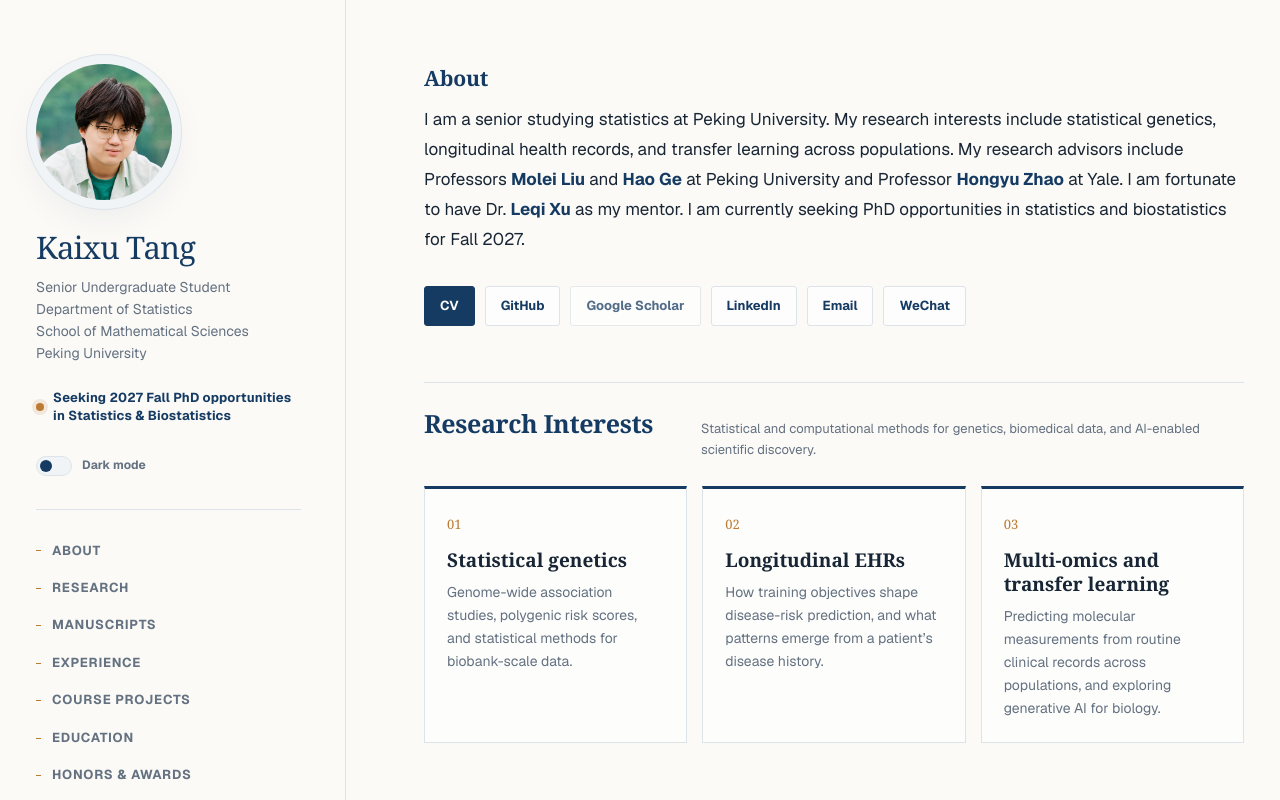
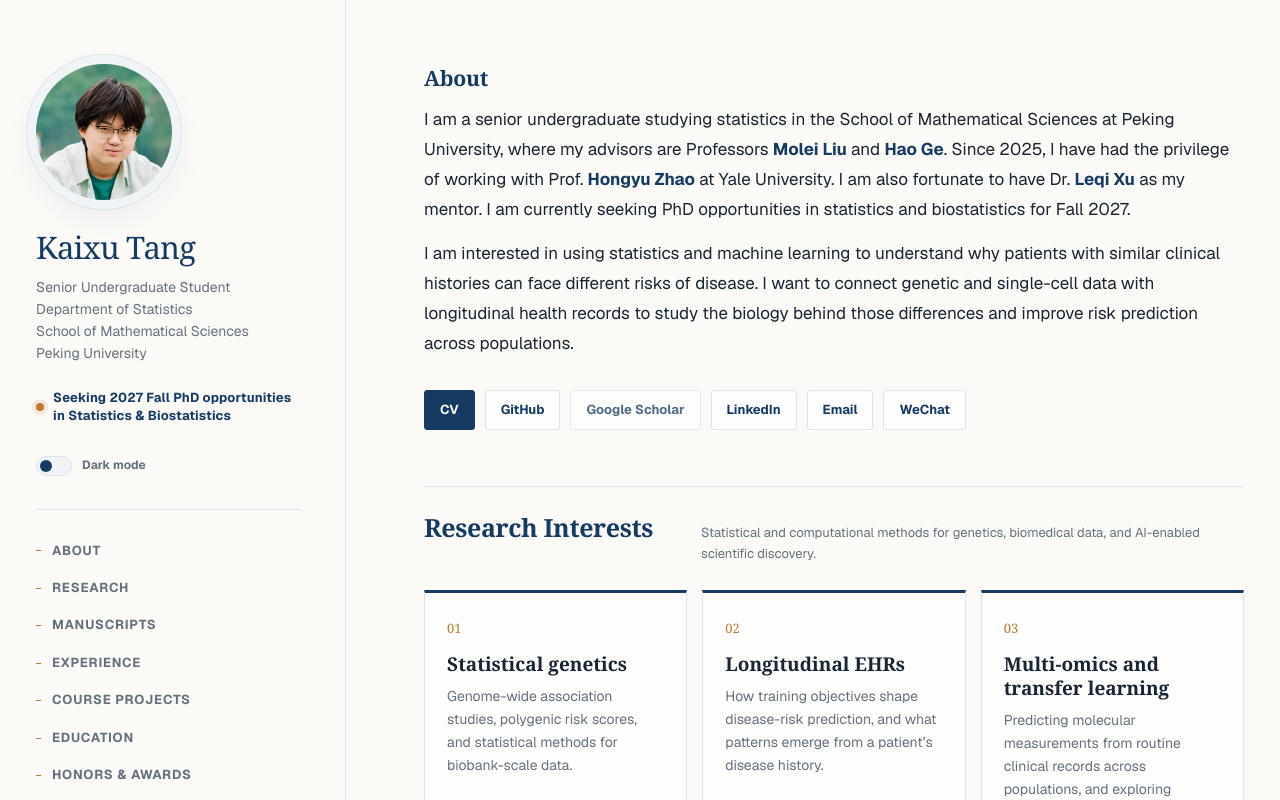
Before and after one commit to KaixuTang/KaixuTang.github.io, a Next.js app: page / in a window 1280 px wide. Shown: the top 800 px of the page. Built offline with nearby package versions, Linux system fonts and the light colour scheme.

Commit message:
Introduce advisors and research interests in two About paragraphs

```diff
--- a/app/globals.css
+++ b/app/globals.css
@@ -278,6 +278,10 @@ main {
 
 .intro p {
   margin: 0;
+}
+
+.intro p + p {
+  margin-top: 0.85em;
 }
 
 .intro a {
--- a/app/page.tsx
+++ b/app/page.tsx
@@ -157,13 +157,20 @@ export default function Home() {
           <p className="eyebrow">About</p>
           <div className="intro">
             <p>
-              I am a senior studying statistics at Peking University. My research
-              interests include statistical genetics, longitudinal health records,
-              and transfer learning across populations. My research advisors include
-              Professors <a href="https://moleibobliu.github.io/" target="_blank" rel="noreferrer">Molei Liu</a> and <a href="http://faculty.bicmr.pku.edu.cn/~gehao/" target="_blank" rel="noreferrer">Hao Ge</a> at
-              Peking University and Professor <a href="https://zhaocenter.org/" target="_blank" rel="noreferrer">Hongyu Zhao</a> at Yale.
-              I am fortunate to have Dr. <a href="https://leqixu.github.io/" target="_blank" rel="noreferrer">Leqi Xu</a> as my mentor.
+              I am a senior undergraduate studying statistics in the School of
+              Mathematical Sciences at Peking University, where my advisors are
+              Professors <a href="https://moleibobliu.github.io/" target="_blank" rel="noreferrer">Molei Liu</a> and <a href="http://faculty.bicmr.pku.edu.cn/~gehao/" target="_blank" rel="noreferrer">Hao Ge</a>.
+              Since 2025, I have had the privilege of working with
+              Prof. <a href="https://zhaocenter.org/" target="_blank" rel="noreferrer">Hongyu Zhao</a> at Yale University.
+              I am also fortunate to have Dr. <a href="https://leqixu.github.io/" target="_blank" rel="noreferrer">Leqi Xu</a> as my mentor.
               I am currently seeking PhD opportunities in statistics and biostatistics for Fall 2027.
+            </p>
+            <p>
+              I am interested in using statistics and machine learning to understand
+              why patients with similar clinical histories can face different risks
+              of disease. I want to connect genetic and single-cell data with
+              longitudinal health records to study the biology behind those
+              differences and improve risk prediction across populations.
             </p>
           </div>
 
```
Also changed, not shown: 1 other file (tests, documents, lock files or other folders).
